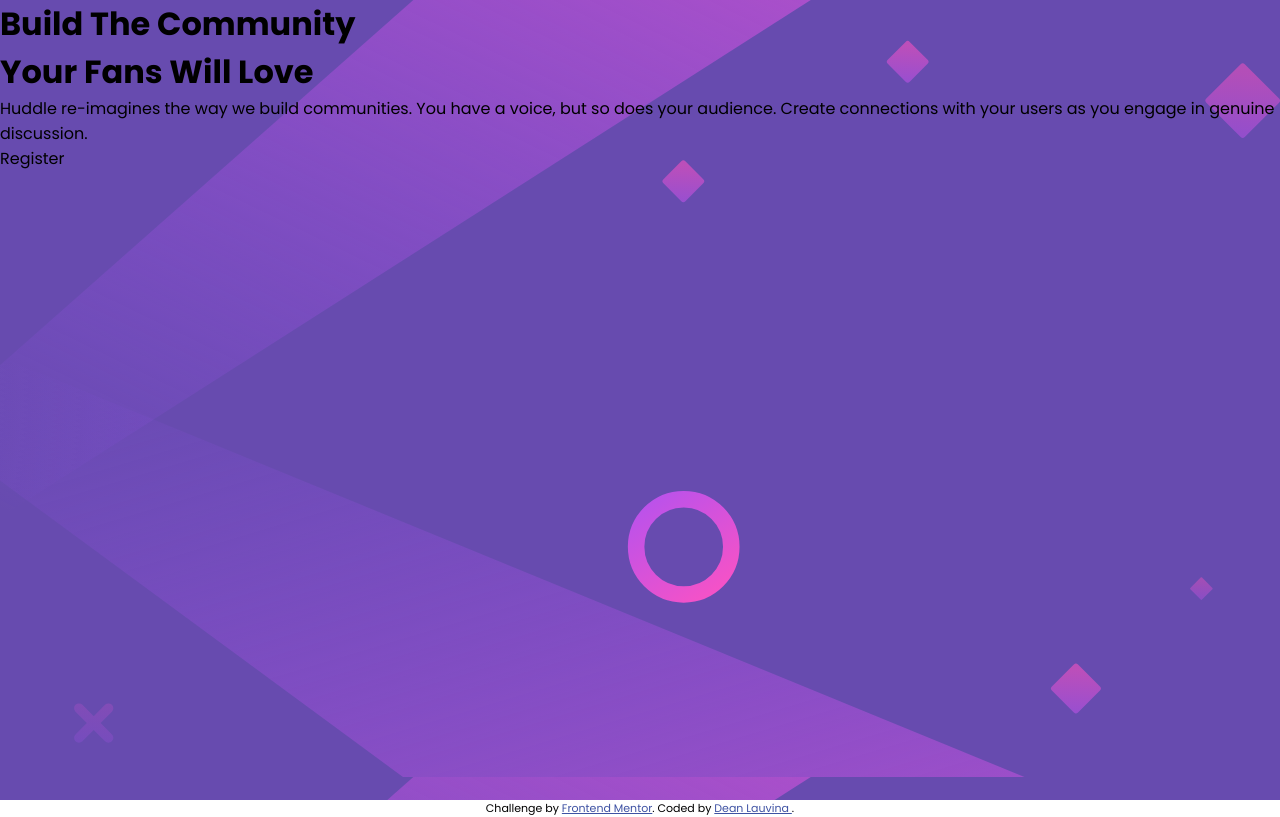
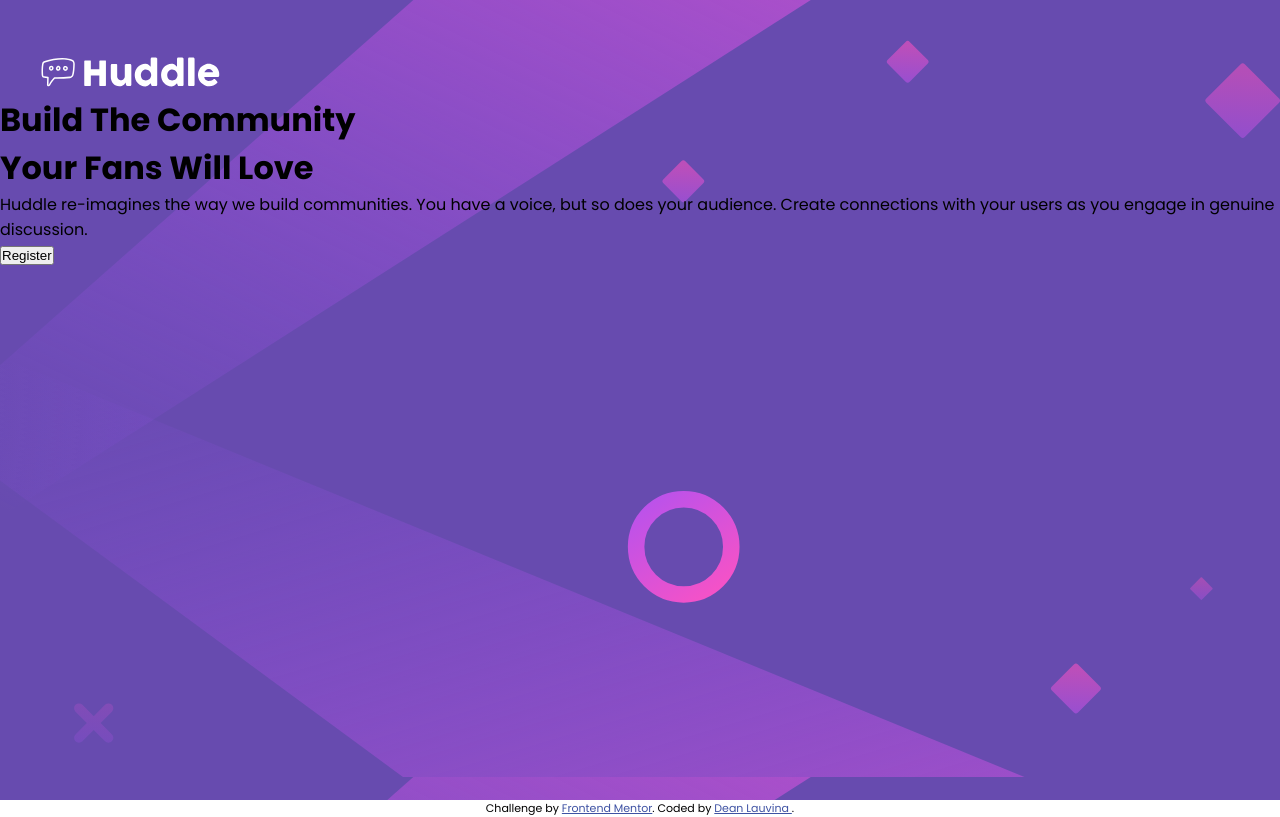
Before and after one commit to deanlauvina7/huddle-landing-page, a plain HTML site: page index.html in a window 1280 px wide. Drawn offline with Linux system fonts and the light colour scheme.

Commit message:
Styled the header

```diff
--- a/index.html
+++ b/index.html
@@ -29,13 +29,16 @@
   <body>
     <main>
       <header class="main-header">
+        <img src="/images/logo.svg" alt="">
+      </header>
+      <div class="content-container">
         <h1>Build The Community <br> Your Fans Will Love</h1>
 
         <p>Huddle re-imagines the way we build communities. You have a voice, but so does your audience.
           Create connections with your users as you engage in genuine discussion.</p>
 
-        Register
-      </header>
+        <button>Register</button>
+      </div>
     </main>
 
     <footer>
--- a/style.css
+++ b/style.css
@@ -16,3 +16,13 @@ main {
   background-color: hsl(257, 40%, 49%);
   background-size: contain;
 }
+
+.main-header {
+  display: flex;
+  flex-direction: row;
+}
+
+.main-header img {
+  margin: 3rem 0 0 2rem;
+  width: 12rem;
+}
```
